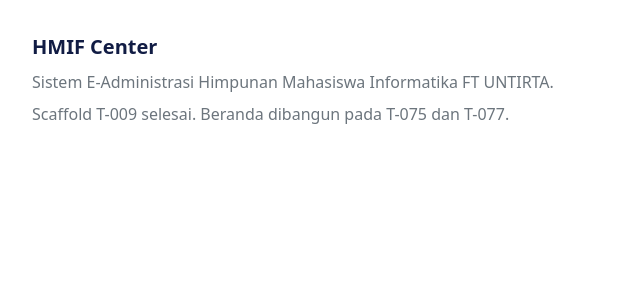
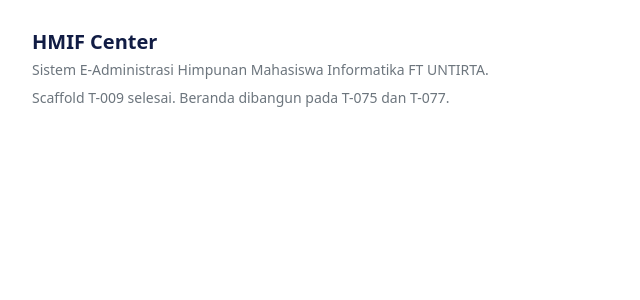
Before and after one commit to DimasPanca/HMIF_Center, a Next.js app: page / in a window 1280 px wide. Shown: the top 300 px of the page, without its empty margins (0-640 px from the left). Built offline with nearby package versions, Linux system fonts and the light colour scheme.

Commit message:
T-013: Konfigurasi Tailwind & tipografi

```diff
--- a/app/globals.css
+++ b/app/globals.css
@@ -1,50 +1,43 @@
 @import "tailwindcss";
 @import "tw-animate-css";
 @import "shadcn/tailwind.css";
+@config "../tailwind.config.ts";
 
 @custom-variant dark (&:where([data-theme="dark"], [data-theme="dark"] *));
 
 @theme inline {
   --font-heading: var(--font-sans);
-  --font-sans: var(--font-sans);
-  --color-sidebar-ring: var(--sidebar-ring);
-  --color-sidebar-border: var(--sidebar-border);
-  --color-sidebar-accent-foreground: var(--sidebar-accent-foreground);
-  --color-sidebar-accent: var(--sidebar-accent);
-  --color-sidebar-primary-foreground: var(--sidebar-primary-foreground);
-  --color-sidebar-primary: var(--sidebar-primary);
-  --color-sidebar-foreground: var(--sidebar-foreground);
-  --color-sidebar: var(--sidebar);
-  --color-chart-5: var(--chart-5);
-  --color-chart-4: var(--chart-4);
-  --color-chart-3: var(--chart-3);
-  --color-chart-2: var(--chart-2);
-  --color-chart-1: var(--chart-1);
-  --color-ring: var(--ring);
-  --color-input: var(--input);
-  --color-border: var(--border);
-  --color-destructive: var(--destructive);
-  --color-accent-foreground: var(--accent-foreground);
-  --color-accent: var(--accent);
-  --color-muted-foreground: var(--muted-foreground);
-  --color-muted: var(--muted);
-  --color-secondary-foreground: var(--secondary-foreground);
-  --color-secondary: var(--secondary);
-  --color-primary-foreground: var(--primary-foreground);
+  --color-sidebar-ring: var(--border-focus);
+  --color-sidebar-border: var(--border-default);
+  --color-sidebar-accent-foreground: var(--text-primary);
+  --color-sidebar-accent: var(--bg-muted);
+  --color-sidebar-primary-foreground: var(--primary-text);
+  --color-sidebar-primary: var(--primary);
+  --color-sidebar-foreground: var(--text-primary);
+  --color-sidebar: var(--bg-subtle);
+  --color-chart-5: var(--dept-rnd);
+  --color-chart-4: var(--dept-kominfo);
+  --color-chart-3: var(--dept-internal);
+  --color-chart-2: var(--dept-mikat);
+  --color-chart-1: var(--dept-kaderisasi);
+  --color-ring: var(--border-focus);
+  --color-input: var(--border-default);
+  --color-border: var(--border-default);
+  --color-destructive: var(--danger);
+  --color-accent-foreground: var(--text-primary);
+  --color-accent: var(--accent-subtle);
+  --color-muted-foreground: var(--text-tertiary);
+  --color-muted: var(--bg-muted);
+  --color-secondary-foreground: var(--text-primary);
+  --color-secondary: var(--bg-subtle);
+  --color-primary-foreground: var(--primary-text);
   --color-primary: var(--primary);
-  --color-popover-foreground: var(--popover-foreground);
-  --color-popover: var(--popover);
-  --color-card-foreground: var(--card-foreground);
-  --color-card: var(--card);
-  --color-foreground: var(--foreground);
-  --color-background: var(--background);
-  --radius-sm: calc(var(--radius) * 0.6);
-  --radius-md: calc(var(--radius) * 0.8);
-  --radius-lg: var(--radius);
-  --radius-xl: calc(var(--radius) * 1.4);
-  --radius-2xl: calc(var(--radius) * 1.8);
-  --radius-3xl: calc(var(--radius) * 2.2);
-  --radius-4xl: calc(var(--radius) * 2.6);
+  --color-popover-foreground: var(--text-primary);
+  --color-popover: var(--bg-elevated);
+  --color-card-foreground: var(--text-primary);
+  --color-card: var(--bg-panel);
+  --color-foreground: var(--text-primary);
+  --color-background: var(--bg-base);
 }
 
 :root {
@@ -169,6 +162,65 @@
   --gantt-hari-h: #FFFFFF;
   --gantt-today:  #1E90FF;
   --gantt-bar-bg: var(--bg-panel);
+
+  /* Brand mentah */
+  --brand-navy:  #111C44;
+  --brand-blue:  #0066A9;
+  --brand-tech:  #1E90FF;
+  --brand-teal:  #00B4D8;
+  --brand-slate: #3D5A80;
+  --brand-steel: #6C757D;
+  --brand-soft:  #DCE6F1;
+  --brand-gray:  #E6EAF2;
+  --brand-dark:  #0A0F1F;
+
+  /* Font */
+  --font-sans: var(--font-inter), -apple-system, BlinkMacSystemFont, "Segoe UI",
+    system-ui, sans-serif;
+  --font-mono: var(--font-jetbrains-mono), "SF Mono", Consolas, monospace;
+
+  /* Skala tipografi */
+  --text-display: 32px;
+  --text-h1: 24px;
+  --text-h2: 20px;
+  --text-h3: 16px;
+  --text-body: 14px;
+  --text-body-md: 14px;
+  --text-sm: 13px;
+  --text-xs: 12px;
+  --text-2xs: 11px;
+
+  /* Skala spacing basis 4px */
+  --space-0: 0;
+  --space-1: 4px;
+  --space-2: 8px;
+  --space-3: 12px;
+  --space-4: 16px;
+  --space-5: 20px;
+  --space-6: 24px;
+  --space-8: 32px;
+  --space-10: 40px;
+  --space-12: 48px;
+  --space-16: 64px;
+
+  /* Radius */
+  --radius: 6px;
+  --radius-xs: 4px;
+  --radius-sm: 6px;
+  --radius-md: 8px;
+  --radius-lg: 12px;
+  --radius-full: 9999px;
+
+  /* Shadow */
+  --shadow-none: none;
+  --shadow-sm: 0 1px 2px rgba(17, 28, 68, 0.06);
+  --shadow-md: 0 4px 12px rgba(17, 28, 68, 0.08);
+  --shadow-lg: 0 12px 32px rgba(17, 28, 68, 0.12);
+  --shadow-focus: 0 0 0 3px rgba(30, 144, 255, 0.25);
+
+  /* Hanya dua durasi transisi yang diizinkan. */
+  --duration-fast: 120ms;
+  --duration-normal: 180ms;
 }
 
 [data-theme="dark"] {
@@ -176,6 +228,11 @@
   --gantt-hari-h: #FFFFFF;
   --gantt-today:  #1E90FF;
   --gantt-bar-bg: #111C44;
+  --shadow-sm: 0 0 0 1px rgba(255, 255, 255, 0.04);
+  --shadow-md: 0 4px 12px rgba(0, 0, 0, 0.4),
+    0 0 0 1px rgba(255, 255, 255, 0.06);
+  --shadow-lg: 0 12px 32px rgba(0, 0, 0, 0.5),
+    0 0 0 1px rgba(255, 255, 255, 0.08);
 }
 
 @layer base {
@@ -186,7 +243,48 @@
   body {
     background-color: var(--bg-base);
     color: var(--text-primary);
+    font-family: var(--font-sans);
+    font-size: var(--text-body);
+    line-height: 20px;
   }
+}
+
+@layer utilities {
+  .bg-base { background-color: var(--bg-base); }
+  .bg-subtle { background-color: var(--bg-subtle); }
+  .bg-muted { background-color: var(--bg-muted); }
+  .bg-panel { background-color: var(--bg-panel); }
+  .bg-elevated { background-color: var(--bg-elevated); }
+  .bg-inset { background-color: var(--bg-inset); }
+
+  .text-primary { color: var(--text-primary); }
+  .text-secondary { color: var(--text-secondary); }
+  .text-tertiary { color: var(--text-tertiary); }
+  .text-disabled { color: var(--text-disabled); }
+  .text-inverse { color: var(--text-inverse); }
+  .text-link { color: var(--text-link); }
+
+  .border-subtle { border-color: var(--border-subtle); }
+  .border-default { border-color: var(--border-default); }
+  .border-strong { border-color: var(--border-strong); }
+  .border-focus { border-color: var(--border-focus); }
+}
+
+.tabular {
+  font-variant-numeric: tabular-nums;
+  font-feature-settings: "tnum" 1;
+}
+
+.mono,
+.nominal {
+  font-family: var(--font-mono);
+  font-variant-numeric: tabular-nums;
+  font-size: 13px;
+  letter-spacing: -0.01em;
+}
+
+.nominal {
+  text-align: right;
 }
 
 @media (prefers-reduced-motion: reduce) {
--- a/app/layout.tsx
+++ b/app/layout.tsx
@@ -1,5 +1,18 @@
 import type { Metadata } from 'next';
+import { Inter, JetBrains_Mono } from 'next/font/google';
 import './globals.css';
+
+const inter = Inter({
+  subsets: ['latin'],
+  display: 'swap',
+  variable: '--font-inter',
+});
+
+const jetBrainsMono = JetBrains_Mono({
+  subsets: ['latin'],
+  display: 'swap',
+  variable: '--font-jetbrains-mono',
+});
 
 export const metadata: Metadata = {
   title: 'HMIF Center',
@@ -9,17 +22,19 @@
 /**
  * Root layout.
  *
- * Font (Inter + JetBrains Mono, DESIGN_SYSTEM 3.1) dan skrip anti-flash tema
- * dipasang pada T-013 dan T-014. Font Geist yang disisipkan otomatis oleh
- * shadcn init sengaja dihapus: DESIGN_SYSTEM tidak memakainya, dan membiarkannya
- * berarti memuat font yang langsung diganti dua task kemudian.
+ * Skrip anti-flash tema dipasang pada T-014. Font dimuat di layout agar Next.js
+ * dapat mengoptimalkan berkasnya tanpa request eksternal dari browser.
  */
 export default function RootLayout({
   children,
 }: Readonly<{ children: React.ReactNode }>) {
   return (
-    <html lang="id" data-theme="light">
-      <body>{children}</body>
+    <html
+      lang="id"
+      data-theme="light"
+      className={`${inter.variable} ${jetBrainsMono.variable}`}
+    >
+      <body className={inter.className}>{children}</body>
     </html>
   );
 }
--- /dev/null
+++ b/tailwind.config.ts
@@ -0,0 +1,167 @@
+import type { Config } from 'tailwindcss';
+
+export default {
+  darkMode: ['class', '[data-theme="dark"]'],
+  content: ['./app/**/*.{ts,tsx}', './components/**/*.{ts,tsx}'],
+  theme: {
+    transitionDuration: {
+      DEFAULT: 'var(--duration-fast)',
+      fast: 'var(--duration-fast)',
+      normal: 'var(--duration-normal)',
+    },
+    extend: {
+      colors: {
+        bg: {
+          base: 'var(--bg-base)',
+          subtle: 'var(--bg-subtle)',
+          muted: 'var(--bg-muted)',
+          panel: 'var(--bg-panel)',
+          elevated: 'var(--bg-elevated)',
+          inset: 'var(--bg-inset)',
+        },
+        text: {
+          primary: 'var(--text-primary)',
+          secondary: 'var(--text-secondary)',
+          tertiary: 'var(--text-tertiary)',
+          disabled: 'var(--text-disabled)',
+          inverse: 'var(--text-inverse)',
+          link: 'var(--text-link)',
+        },
+        border: {
+          subtle: 'var(--border-subtle)',
+          DEFAULT: 'var(--border-default)',
+          strong: 'var(--border-strong)',
+          focus: 'var(--border-focus)',
+        },
+        primary: {
+          DEFAULT: 'var(--primary)',
+          hover: 'var(--primary-hover)',
+          active: 'var(--primary-active)',
+          subtle: 'var(--primary-subtle)',
+          fg: 'var(--primary-text)',
+        },
+        accent: { DEFAULT: 'var(--accent)', subtle: 'var(--accent-subtle)' },
+        success: { DEFAULT: 'var(--success)', subtle: 'var(--success-subtle)' },
+        warning: { DEFAULT: 'var(--warning)', subtle: 'var(--warning-subtle)' },
+        danger: { DEFAULT: 'var(--danger)', subtle: 'var(--danger-subtle)' },
+        info: { DEFAULT: 'var(--info)', subtle: 'var(--info-subtle)' },
+        neutral: { DEFAULT: 'var(--neutral)', subtle: 'var(--neutral-subtle)' },
+        brand: {
+          navy: 'var(--brand-navy)',
+          blue: 'var(--brand-blue)',
+          tech: 'var(--brand-tech)',
+          teal: 'var(--brand-teal)',
+          slate: 'var(--brand-slate)',
+          steel: 'var(--brand-steel)',
+          soft: 'var(--brand-soft)',
+          gray: 'var(--brand-gray)',
+          dark: 'var(--brand-dark)',
+        },
+        dept: {
+          kaderisasi: 'var(--dept-kaderisasi)',
+          'kaderisasi-fill': 'var(--dept-kaderisasi-fill)',
+          mikat: 'var(--dept-mikat)',
+          'mikat-fill': 'var(--dept-mikat-fill)',
+          internal: 'var(--dept-internal)',
+          'internal-fill': 'var(--dept-internal-fill)',
+          eksternal: 'var(--dept-eksternal)',
+          'eksternal-fill': 'var(--dept-eksternal-fill)',
+          kominfo: 'var(--dept-kominfo)',
+          'kominfo-fill': 'var(--dept-kominfo-fill)',
+          rnd: 'var(--dept-rnd)',
+          'rnd-fill': 'var(--dept-rnd-fill)',
+        },
+        gantt: {
+          grid: 'var(--gantt-grid)',
+          'hari-h': 'var(--gantt-hari-h)',
+          today: 'var(--gantt-today)',
+          'bar-bg': 'var(--gantt-bar-bg)',
+        },
+      },
+      backgroundColor: {
+        base: 'var(--bg-base)',
+        subtle: 'var(--bg-subtle)',
+        muted: 'var(--bg-muted)',
+        panel: 'var(--bg-panel)',
+        elevated: 'var(--bg-elevated)',
+        inset: 'var(--bg-inset)',
+      },
+      textColor: {
+        primary: 'var(--text-primary)',
+        secondary: 'var(--text-secondary)',
+        tertiary: 'var(--text-tertiary)',
+        disabled: 'var(--text-disabled)',
+        inverse: 'var(--text-inverse)',
+        link: 'var(--text-link)',
+      },
+      borderColor: {
+        subtle: 'var(--border-subtle)',
+        DEFAULT: 'var(--border-default)',
+        default: 'var(--border-default)',
+        strong: 'var(--border-strong)',
+        focus: 'var(--border-focus)',
+      },
+      backgroundImage: {
+        'gradient-primary': 'var(--gradient-primary)',
+        'gradient-blue': 'var(--gradient-blue)',
+        'gradient-teal': 'var(--gradient-teal)',
+      },
+      fontFamily: {
+        sans: ['var(--font-sans)'],
+        mono: ['var(--font-mono)'],
+      },
+      fontSize: {
+        display: [
+          'var(--text-display)',
+          { lineHeight: '40px', fontWeight: '600', letterSpacing: '-0.02em' },
+        ],
+        h1: ['var(--text-h1)', { lineHeight: '32px', fontWeight: '600', letterSpacing: '-0.015em' }],
+        h2: ['var(--text-h2)', { lineHeight: '28px', fontWeight: '600', letterSpacing: '-0.01em' }],
+        h3: ['var(--text-h3)', { lineHeight: '24px', fontWeight: '600', letterSpacing: '-0.005em' }],
+        body: ['var(--text-body)', { lineHeight: '20px', fontWeight: '400' }],
+        'body-md': ['var(--text-body-md)', { lineHeight: '20px', fontWeight: '500' }],
+        sm: ['var(--text-sm)', { lineHeight: '18px', fontWeight: '400' }],
+        xs: [
+          'var(--text-xs)',
+          { lineHeight: '16px', fontWeight: '400', letterSpacing: '0.01em' },
+        ],
+        '2xs': [
+          'var(--text-2xs)',
+          { lineHeight: '14px', fontWeight: '500', letterSpacing: '0.02em' },
+        ],
+      },
+      spacing: {
+        0: 'var(--space-0)',
+        1: 'var(--space-1)',
+        2: 'var(--space-2)',
+        3: 'var(--space-3)',
+        4: 'var(--space-4)',
+        5: 'var(--space-5)',
+        6: 'var(--space-6)',
+        8: 'var(--space-8)',
+        10: 'var(--space-10)',
+        12: 'var(--space-12)',
+        16: 'var(--space-16)',
+      },
+      borderRadius: {
+        DEFAULT: 'var(--radius-sm)',
+        xs: 'var(--radius-xs)',
+        sm: 'var(--radius-sm)',
+        md: 'var(--radius-md)',
+        lg: 'var(--radius-lg)',
+        full: 'var(--radius-full)',
+      },
+      boxShadow: {
+        none: 'var(--shadow-none)',
+        sm: 'var(--shadow-sm)',
+        md: 'var(--shadow-md)',
+        lg: 'var(--shadow-lg)',
+        focus: 'var(--shadow-focus)',
+      },
+      transitionTimingFunction: {
+        out: 'cubic-bezier(0.16, 1, 0.3, 1)',
+        both: 'cubic-bezier(0.65, 0, 0.35, 1)',
+      },
+    },
+  },
+} satisfies Config;
```
Also changed, not shown: 1 other file (tests, documents, lock files or other folders).
